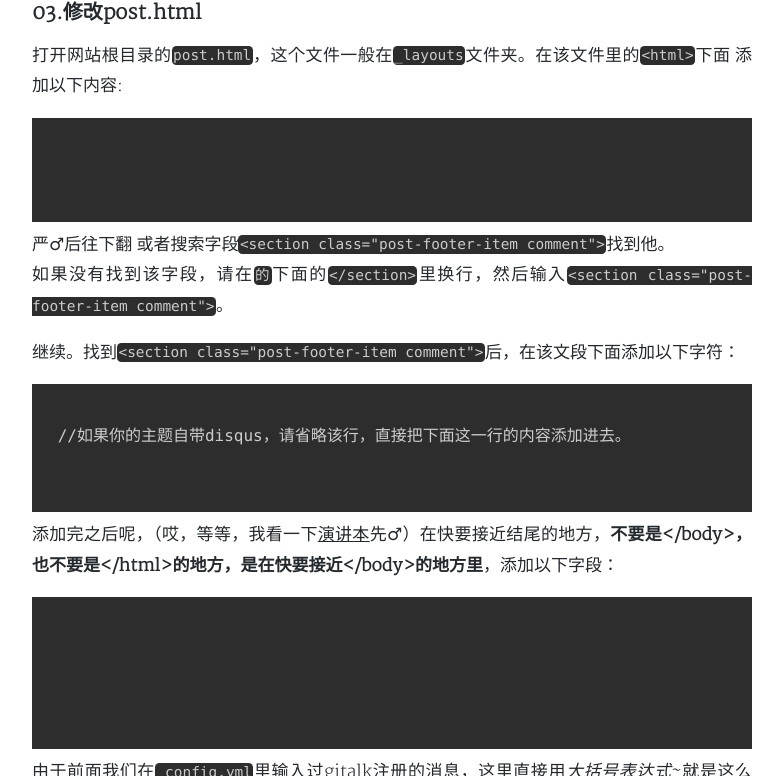
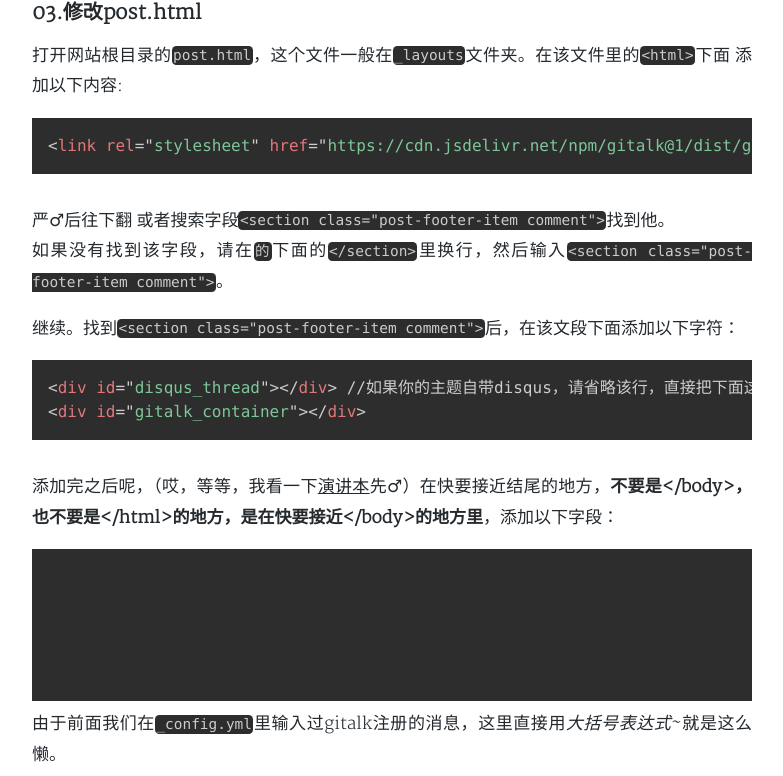
Before and after one commit to Sunbertrs/sunbossrs-blog-v1, a Jekyll site: the page built from _posts/2018-07-05-JekyllGitalk.md, in a window 1280 px wide and 900 px high, scrolled down 2765 px, cut to the strip 124-900 px from the top of the window. Shown: the whole strip, without its empty margins (248-1031 px from the left). Built offline with Jekyll 4.4.1, drawn with Linux system fonts in a browser that asks for light colours; nearby versions of some CDN libraries; comment, search, counter and statistics services are not loaded; a style sheet for code colours, icons or effects is not loaded.

Commit message:
Update 2018-07-05-JekyllGitalk.md

````diff
--- a/_posts/2018-07-05-JekyllGitalk.md
+++ b/_posts/2018-07-05-JekyllGitalk.md
@@ -54,22 +54,19 @@ comments:
 
 ### 03.修改post.html
 打开网站根目录的`post.html`，这个文件一般在`_layouts`文件夹。在该文件里的`<html>`下面 添加以下内容:
-<pre>
-  <code class="language-html">
+
+```html
 <link rel="stylesheet" href="https://cdn.jsdelivr.net/npm/gitalk@1/dist/gitalk.css">
-  </code>
-</pre>
+```
 
 严♂后往下翻 或者搜索字段`<section class="post-footer-item comment">`找到他。
 如果没有找到该字段，请在`{% if page.previous.url %}`的`{% endif %}`下面的`</section>`里换行，然后输入`<section class="post-footer-item comment">`。
 
 继续。找到`<section class="post-footer-item comment">`后，在该文段下面添加以下字符：
-<pre>
-  <code class="language-html">
+```html
 <div id="disqus_thread"></div> //如果你的主题自带disqus，请省略该行，直接把下面这一行的内容添加进去。
 <div id="gitalk_container"></div>
-  </code>
-</pre>
+```
 添加完之后呢，（哎，等等，我看一下[演讲本](//tea9.xyz/2018/06/24/gitali_config.html)先♂）在快要接近结尾的地方，**不要是</body>，也不要是</html>的地方，是在快要接近</body>的地方里**，添加以下字段：
 <pre>
   <code class="language-html">
````
